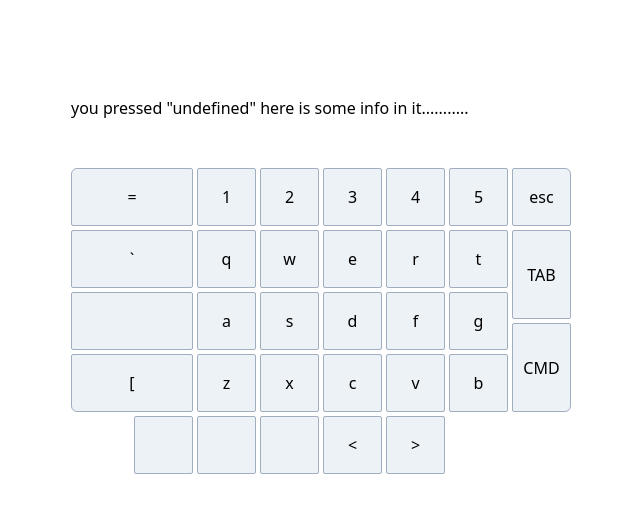
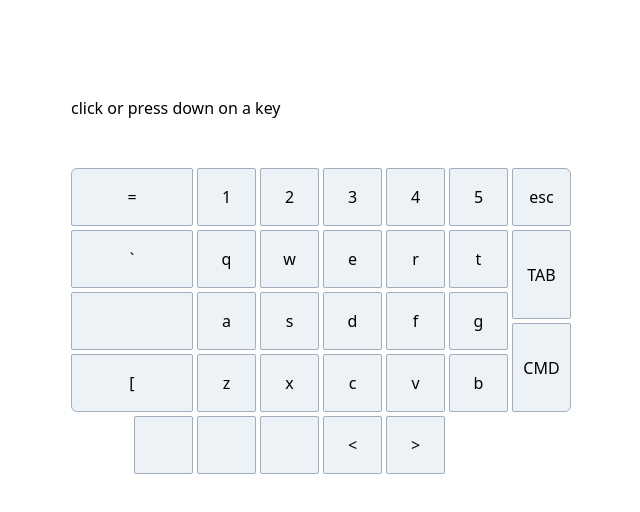
Before and after one commit to ledbetterljoshua/grid-keyboard, a Next.js app: page / in a window 1280 px wide. Shown: the top 512 px of the page, without its empty margins (319-959 px from the left). Built offline with nearby package versions, Linux system fonts and the light colour scheme.

Commit message:
doing cool things

```diff
--- a/components/keyboard.jsx
+++ b/components/keyboard.jsx
@@ -21,9 +21,9 @@ export const Keyboard = () => {
   return (
     <div>
       <div className="pb-12">
-        {pressedKey
+        {pressedKey.val
           ? `you pressed "${pressedKey.val}" here is some info in it...........`
-          : "click on a key"}
+          : "click or press down on a key"}
       </div>
       <div className="grid grid-cols-8 grid-rows-10 gap-1">
         {keys.map((keyboardKey, ndx) => {
```
